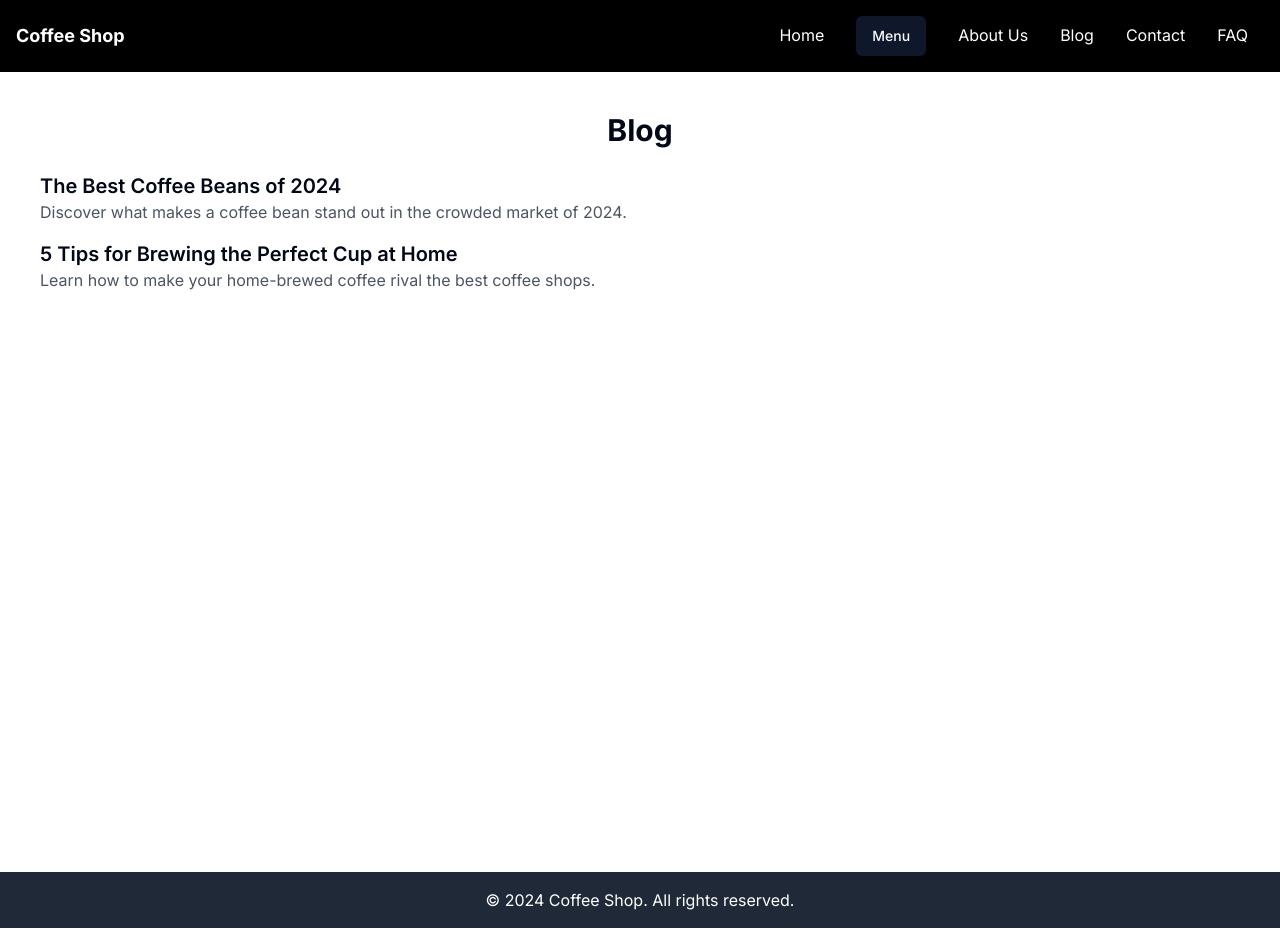
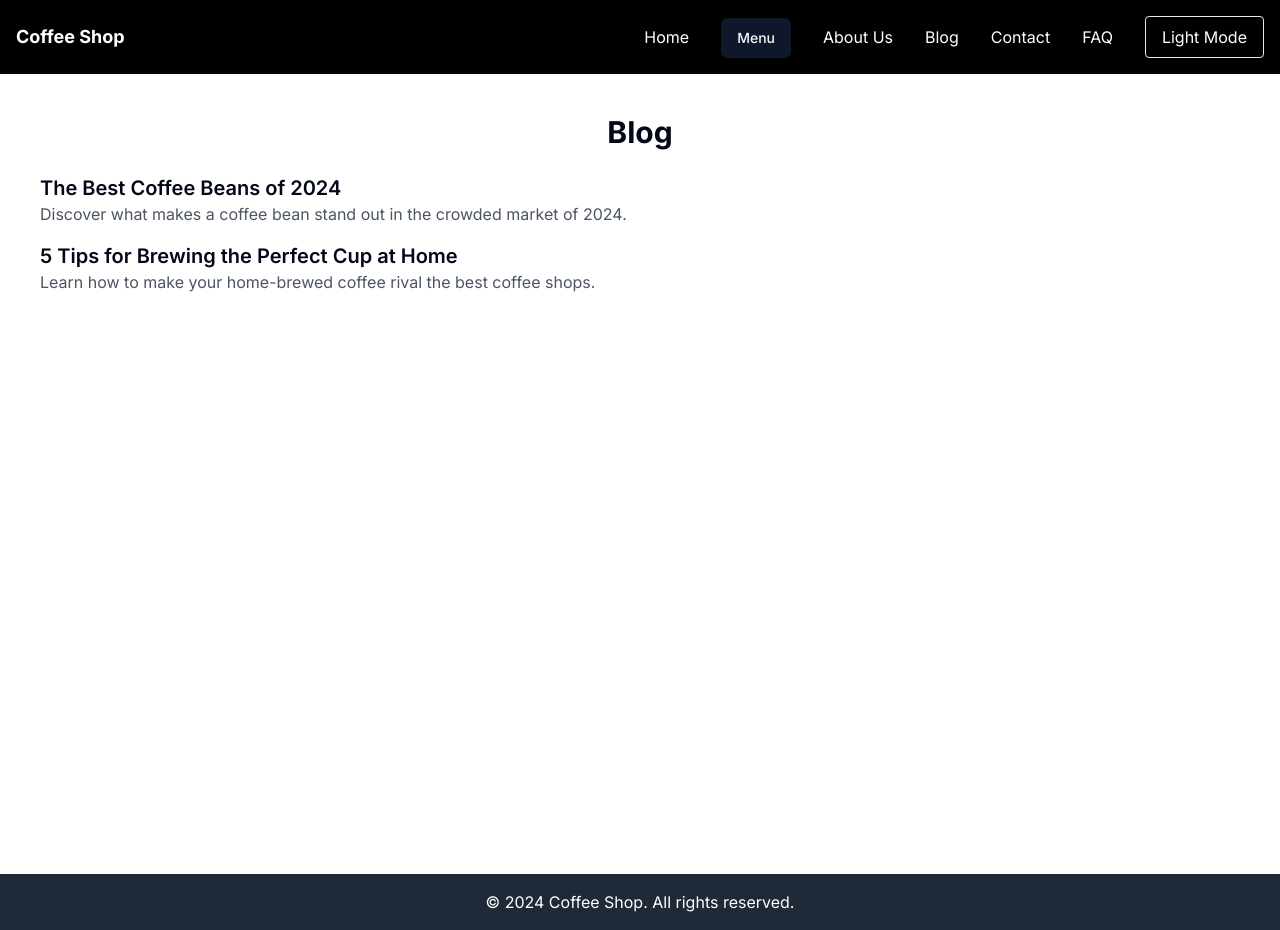
Before and after one commit to N1kos9/coffe-shop, a Next.js app: page /blog in a window 1280 px wide. Built offline with nearby package versions, Linux system fonts and the light colour scheme.

Commit message:
toggle button for dark mode added

```diff
--- a/app/components/Navbar.tsx
+++ b/app/components/Navbar.tsx
@@ -1,30 +1,50 @@
 // components/Navbar.js
+"use client";
 
+import { useState } from "react";
 import Link from "next/link";
 import { Button } from "@/components/ui/button";
+
 export default function Navbar() {
+  const [theme, setTheme] = useState("dark"); // Default theme is set to 'dark'
+
+  const toggleTheme = () => {
+    setTheme((currentTheme) => (currentTheme === "dark" ? "light" : "dark"));
+    document.documentElement.setAttribute("data-theme", theme); // Toggle theme attribute in HTML
+  };
+
+  // Additional styles for light theme
+  const navbarStyles =
+    theme === "dark" ? "bg-black text-white" : "bg-white text-black";
+  const linkHoverStyle =
+    theme === "dark" ? "hover:text-gray-300" : "hover:text-gray-700";
+
   return (
-    <nav className="flex justify-between items-center p-4 bg-black text-white">
+    <nav className={`flex justify-between items-center p-4 ${navbarStyles}`}>
       <div className="text-lg font-bold">Coffee Shop</div>
       <div>
-        <Link href="/" className="px-4 hover:text-gray-300">
+        <Link href="/" className={`px-4 ${linkHoverStyle}`}>
           Home
         </Link>
-        <Link href="/menu" className="px-4 hover:text-gray-300">
+        <Link href="/menu" className={`px-4 ${linkHoverStyle}`}>
           <Button>Menu</Button>
         </Link>
-        <Link href="/about" className="px-4 hover:text-gray-300">
+        <Link href="/about" className={`px-4 ${linkHoverStyle}`}>
           About Us
         </Link>
-        <Link href="/blog" className="px-4 hover:text-gray-300">
+        <Link href="/blog" className={`px-4 ${linkHoverStyle}`}>
           Blog
         </Link>
-        <Link href="/contact" className="px-4 hover:text-gray-300">
+        <Link href="/contact" className={`px-4 ${linkHoverStyle}`}>
           Contact
         </Link>
-        <Link href="/faq" className="px-4 hover:text-gray-300">
+        <Link href="/faq" className={`px-4 ${linkHoverStyle}`}>
           FAQ
         </Link>
+        {/* Theme Toggle Button */}
+        <button onClick={toggleTheme} className="ml-4 px-4 py-2 border rounded">
+          {theme === "dark" ? "Light Mode" : "Dark Mode"}
+        </button>
       </div>
     </nav>
   );
```
